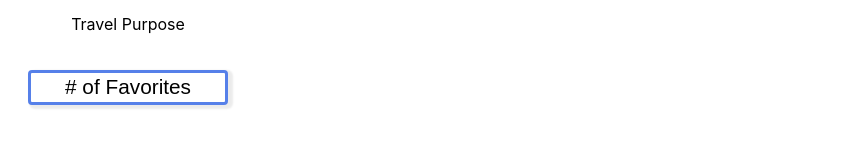
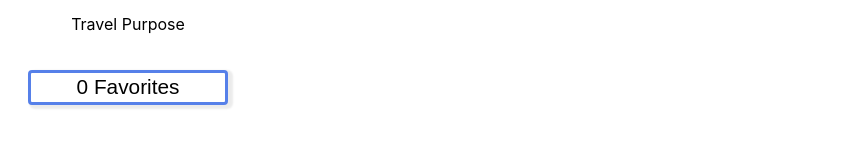
Before and after one commit to tanishalatoya/VRAD, a React (Create React App) app: page /favorites in a window 1280 px wide. Shown: the part 188-331 px from the top of the page, without its empty margins (0-858 px from the left). Built offline with nearby package versions, Linux system fonts and the light colour scheme; no server answers.

Commit message:
Add favorites length to display on button

```diff
--- a/src/components/UserProfile/UserProfile.js
+++ b/src/components/UserProfile/UserProfile.js
@@ -4,6 +4,7 @@ import userIcon from '../../assets/user.svg'
 import './UserProfile.css';
 
 const UserProfile = (props) => {
+  console.log(props);
   return (
     <aside className='user-profile'>
       <img src={userIcon} alt='user icon' />
@@ -12,7 +13,7 @@ const UserProfile = (props) => {
       <p>Travel Purpose</p>
       <p>{props.user.reason}</p>
       <Link to='/favorites'>
-        <button># of Favorites</button>
+        <button>{props.favorites.length} Favorites</button>
       </Link>
       <Link to='/'>
         <button>Logout</button>
```
